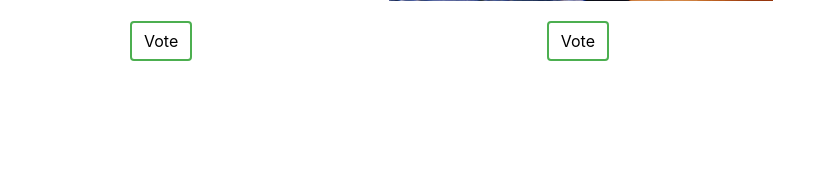
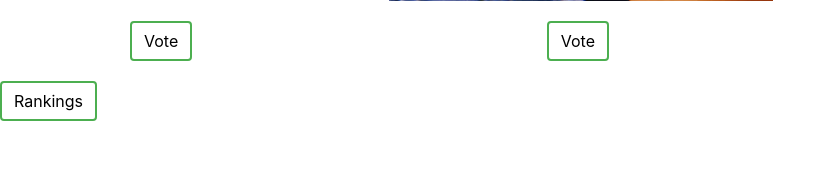
Before and after one commit to utkarsh-dubey/facemash, a Django app: page / in a window 1280 px wide. Shown: the part 591-772 px from the top of the page, without its empty margins (0-836 px from the left). Run offline with Django 3.2, Linux system fonts and the light colour scheme; data comes from the database, SQL or seed files in the repository; both versions use the stored data as it was after the commit; some libraries are stand-ins or nearby versions.

Commit message:
rankings working

```diff
--- a/face/Templates/base.html
+++ b/face/Templates/base.html
@@ -17,6 +17,14 @@
         color: black;
         border: 2px solid #4CAF50;
         margin-left: 130px;
+        margin-right: 220px;
+        margin-top: 20px;
+      }
+       button[type=button]{
+        background-color: white;
+        color: black;
+        border: 2px solid #4CAF50;
+
         margin-right: 220px;
         margin-top: 20px;
       }
--- a/face/Templates/home.html
+++ b/face/Templates/home.html
@@ -14,4 +14,6 @@
 <a href=""><button type="submit" class="btn btn2" id="two" name='second' value={{b}} formmethod="POST">Vote</button></a>
 </form>
 
+<a href="ranking"><button type="button" class="btn btn">Rankings</button>
+
 {%endblock%}
--- a/face/app1/urls.py
+++ b/face/app1/urls.py
@@ -5,4 +5,5 @@ from . import views
 
 urlpatterns=[
 	path('',views.index, name='index'),
+	path('ranking/',views.rankings,name='ranking'),
 ]+static(settings.STATIC_URL, document_root=settings.STATIC_ROOT)
--- a/face/app1/views.py
+++ b/face/app1/views.py
@@ -63,7 +63,13 @@ def rankings(request):
 	print(data)
 	sortedList = sorted(data.items() , key=lambda t : t[1], reverse=True)
 	args = {}
-	for k,v in sortedList[:10]:
-		args[k]=v
+	temp=[]
+	for i in sortedList[:10]:
+		temp.append(i[0])
+	for i in range(len(temp)):
+		temp[i]="/static/"+str(temp[i])+".jpg"
+
+	args["data"]=temp
+	print(args)
 
 	return render(request, 'ranking.html', args)
```
Also changed, not shown: face/Templates/ranking.html (+11 -1 lines), face/db.sqlite3.
